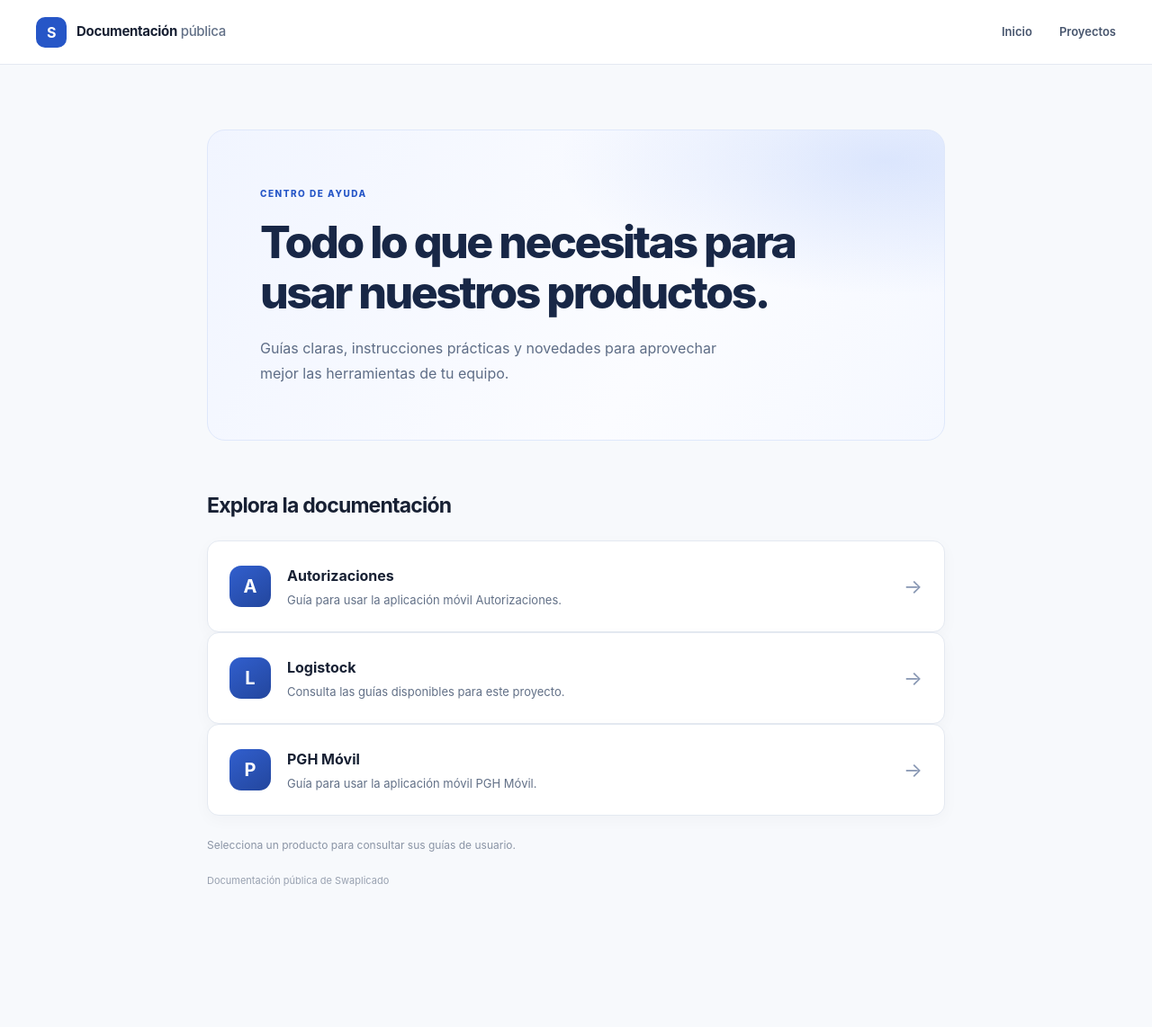
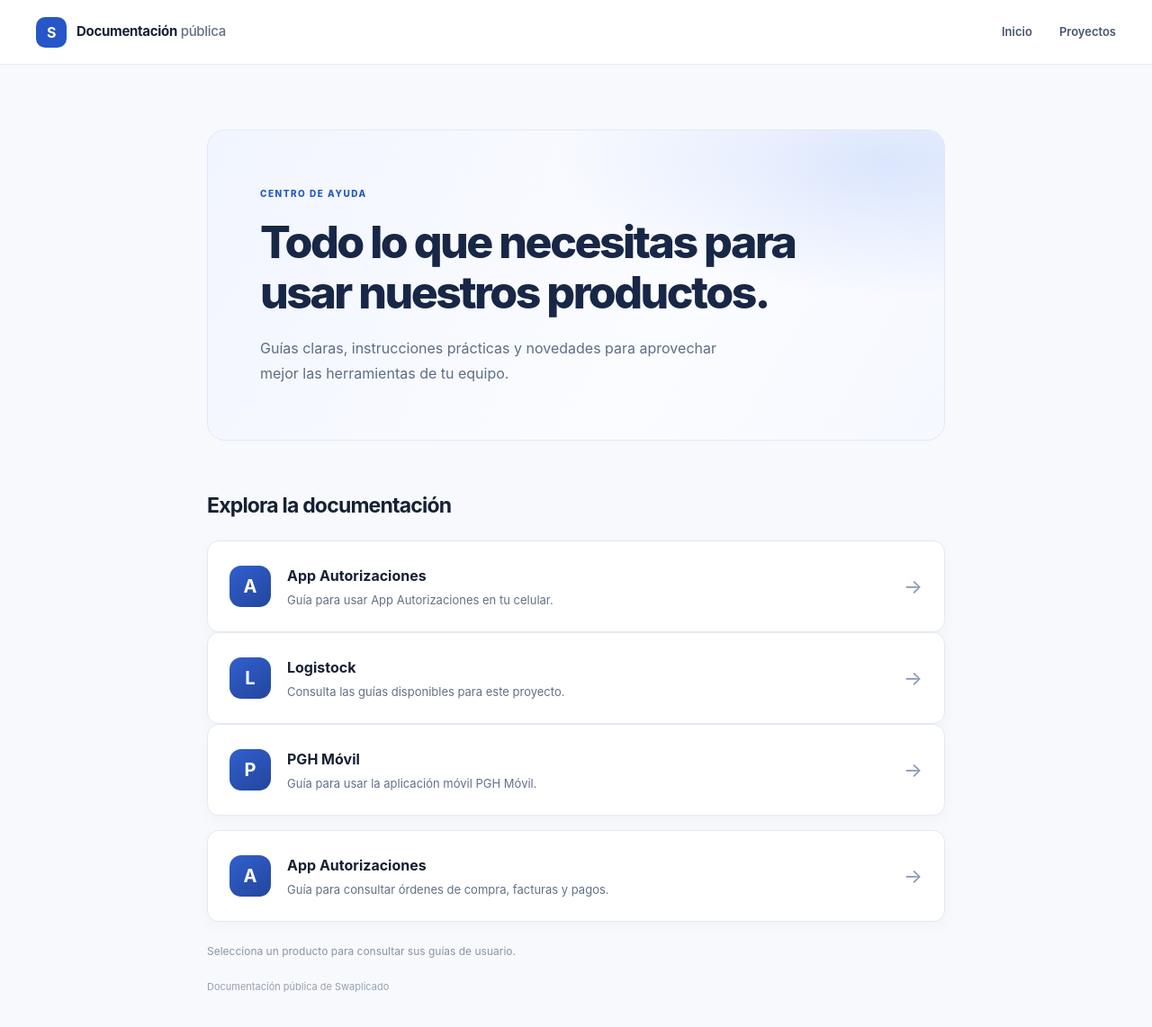
Before and after one commit to swaplicado/documentacion, a Jekyll site: the page built from index.md, in a window 1280 px wide and 1160 px high. Shown: the top 1142 px of the window at 90% size. Built offline with Jekyll 4.4.1, drawn with Linux system fonts in a browser that asks for light colours.

Commit message:
docs: sync app-autorizaciones user guide

```diff
--- a/index.md
+++ b/index.md
@@ -28,4 +28,13 @@ title: Inicio
 {% endfor %}
 </div>
 
+<a class="project-card" href="{{ '/projects/app-autorizaciones/' | relative_url }}">
+  <span class="card-icon" aria-hidden="true">A</span>
+  <span class="card-copy">
+    <strong>App Autorizaciones</strong>
+    <span>Guía para consultar órdenes de compra, facturas y pagos.</span>
+  </span>
+  <span class="card-arrow" aria-hidden="true">→</span>
+</a>
+
 <p class="home-note">Selecciona un producto para consultar sus guías de usuario.</p>
--- a/projects/app-autorizaciones/index.md
+++ b/projects/app-autorizaciones/index.md
@@ -1,6 +1,6 @@
 ---
-title: Autorizaciones
-description: Guía para usar la aplicación móvil Autorizaciones.
+title: App Autorizaciones
+description: Guía para usar App Autorizaciones en tu celular.
 ---
 
 ## ¿Qué necesitas hacer?
```
Also changed, not shown: projects/app-autorizaciones/para-usuarios.md (+2 -2 lines).
